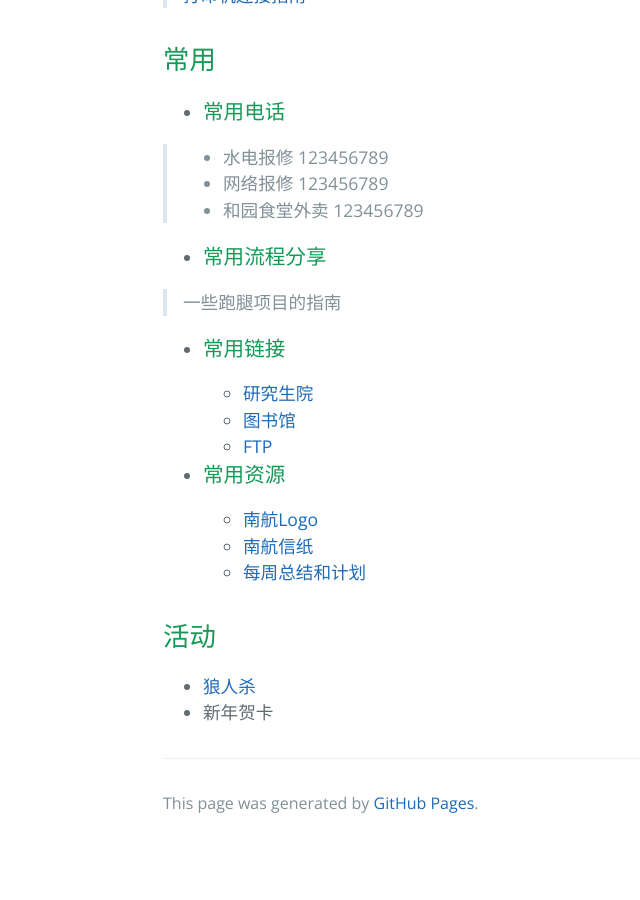
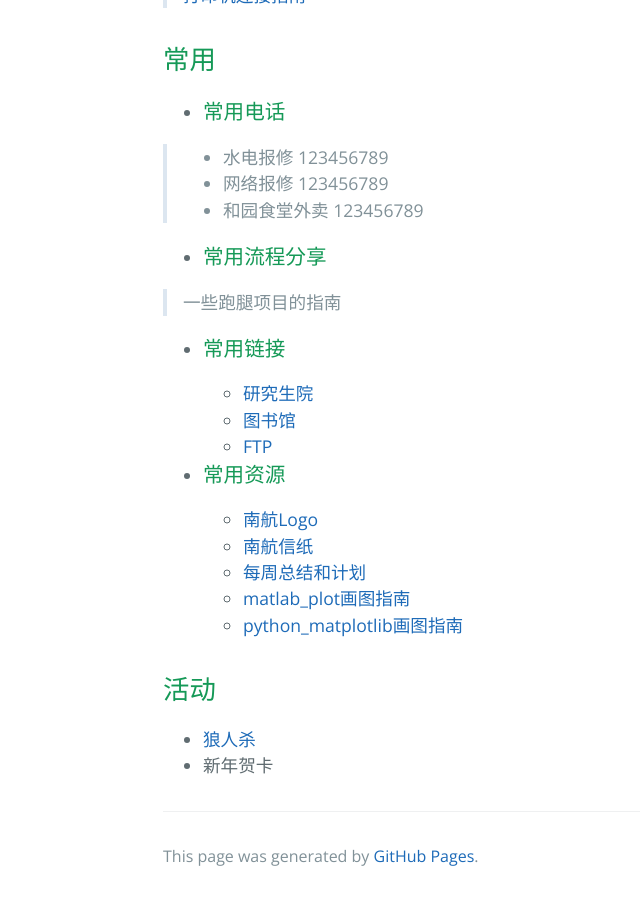
Before and after one commit to penglizhao/IATCNG, a Jekyll site: the page built from support/support.md, in a window 1280 px wide and 900 px high, scrolled down 1173 px. Shown: the whole window, without its empty margins (61-701 px from the left). Built offline with Jekyll 4.4.1, drawn with Linux system fonts in a browser that asks for light colours; our own code applies the rules of GitHub Pages for plain Markdown files; before the commit the page ends 2020 px from its top, so only the background shows below that.

Commit message:
add plot cheatsheet

```diff
--- a/support/support.md
+++ b/support/support.md
@@ -63,6 +63,8 @@ description: We are together!
   - [南航Logo](https://www.nuaa.edu.cn/589/list.htm)
   - [南航信纸](./doc/temple.pptx)
   - [每周总结和计划](./doc/plan.docx)
+  - [matlab_plot画图指南](./doc/matlab-plot cheatsheet.pdf)
+  - [python_matplotlib画图指南](./doc/matplotlib-cheatsheet.pdf)
 
 ## 活动
   - [狼人杀](https://zhaoph2008.github.io/IATCNG/support/activity.html)
```
Also changed, not shown: 3 other files.
